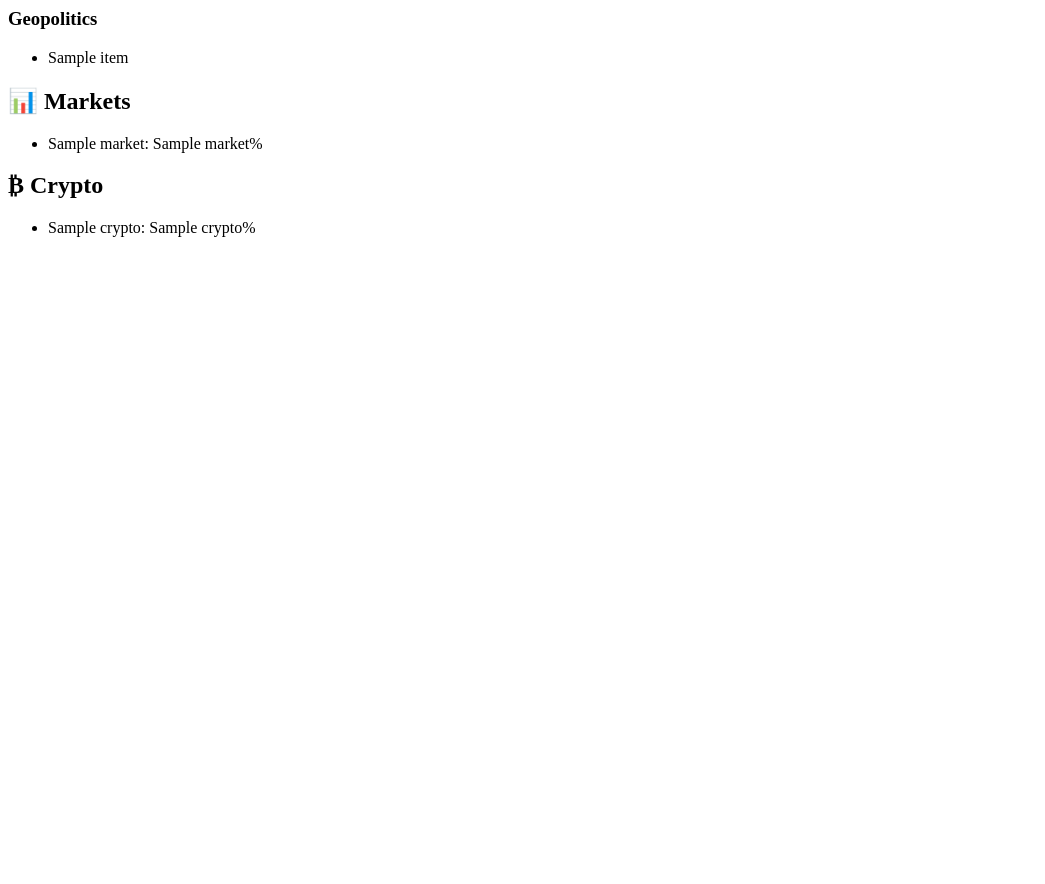
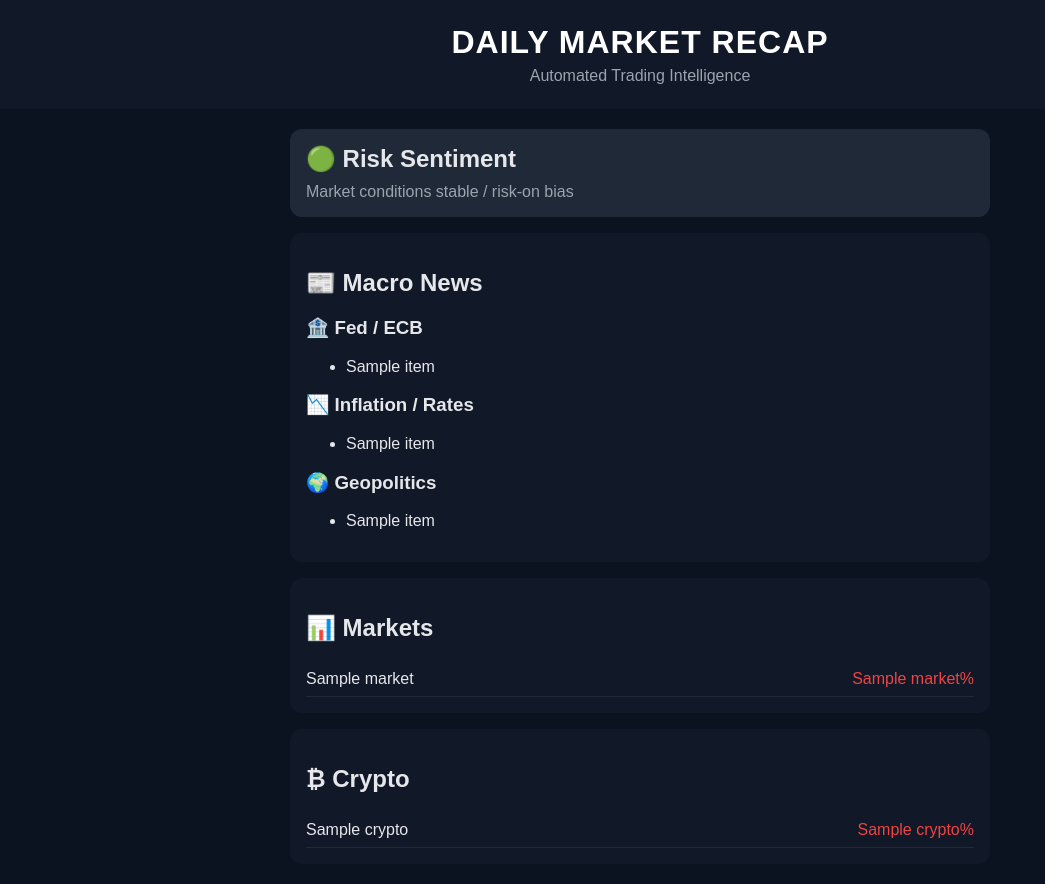
Before and after one commit to nassimgnl/daily-market, a Python web app: template templates/email.html in a window 1280 px wide. Shown: the whole page, without its empty margins (0-1045 px from the left). Before the commit the page ends 237 px from the top, so only its background shows below. Run offline with Jinja, Linux system fonts and the light colour scheme; the template is opened without the code that fills it: most values are stand-ins (such as "Sample title", 1, 10 or a date in 2020).

Commit message:
Update email.html

```diff
--- a/templates/email.html
+++ b/templates/email.html
@@ -1,23 +1,79 @@
-<h3>Geopolitics</h3>
+<html>
+  <body style="margin:0;background:#0b1220;font-family:Arial;color:#e5e7eb">
+
+    <!-- HEADER -->
+    <div style="padding:24px;background:#111827;text-align:center">
+      <h1 style="margin:0;color:white;letter-spacing:1px">
+        DAILY MARKET RECAP
+      </h1>
+      <p style="margin:6px 0 0;color:#9ca3af">
+        Automated Trading Intelligence
+      </p>
+    </div>
+
+    <div style="padding:20px;max-width:700px;margin:auto">
+
+      <!-- RISK -->
+      <div style="background:#1f2937;padding:16px;border-radius:12px;margin-bottom:16px">
+        <h2 style="margin:0 0 10px">🟢 Risk Sentiment</h2>
+        <p style="margin:0;color:#9ca3af">Market conditions stable / risk-on bias</p>
+      </div>
+
+      <!-- NEWS -->
+      <div style="background:#111827;padding:16px;border-radius:12px;margin-bottom:16px">
+        <h2>📰 Macro News</h2>
+
+        <h3>🏦 Fed / ECB</h3>
+        <ul>
+          {% for item in news.fed_ecb %}
+          <li>{{ item }}</li>
+          {% endfor %}
+        </ul>
+
+        <h3>📉 Inflation / Rates</h3>
+        <ul>
+          {% for item in news.inflation_rates %}
+          <li>{{ item }}</li>
+          {% endfor %}
+        </ul>
+
+        <h3>🌍 Geopolitics</h3>
         <ul>
           {% for item in news.geopolitics %}
           <li>{{ item }}</li>
           {% endfor %}
         </ul>
+      </div>
 
+      <!-- MARKETS -->
+      <div style="background:#111827;padding:16px;border-radius:12px;margin-bottom:16px">
         <h2>📊 Markets</h2>
-<ul>
+
         {% for k,v in markets.items() %}
-<li>{{ k }}: {{ v }}%</li>
+          <div style="display:flex;justify-content:space-between;padding:8px 0;border-bottom:1px solid #1f2937">
+            <span>{{ k }}</span>
+            <span style="color:{% if v > 0 %}#22c55e{% else %}#ef4444{% endif %}">
+              {{ v }}%
+            </span>
+          </div>
         {% endfor %}
-</ul>
+      </div>
 
+      <!-- CRYPTO -->
+      <div style="background:#111827;padding:16px;border-radius:12px">
         <h2>₿ Crypto</h2>
-<ul>
+
         {% for k,v in crypto.items() %}
-<li>{{ k }}: {{ v }}%</li>
+          <div style="display:flex;justify-content:space-between;padding:8px 0;border-bottom:1px solid #1f2937">
+            <span>{{ k }}</span>
+            <span style="color:{% if v > 0 %}#22c55e{% else %}#ef4444{% endif %}">
+              {{ v }}%
+            </span>
+          </div>
         {% endfor %}
-</ul>
 
+      </div>
+
+    </div>
   </body>
 </html>
```
Lines whose indentation alone changed are shown as unchanged.
